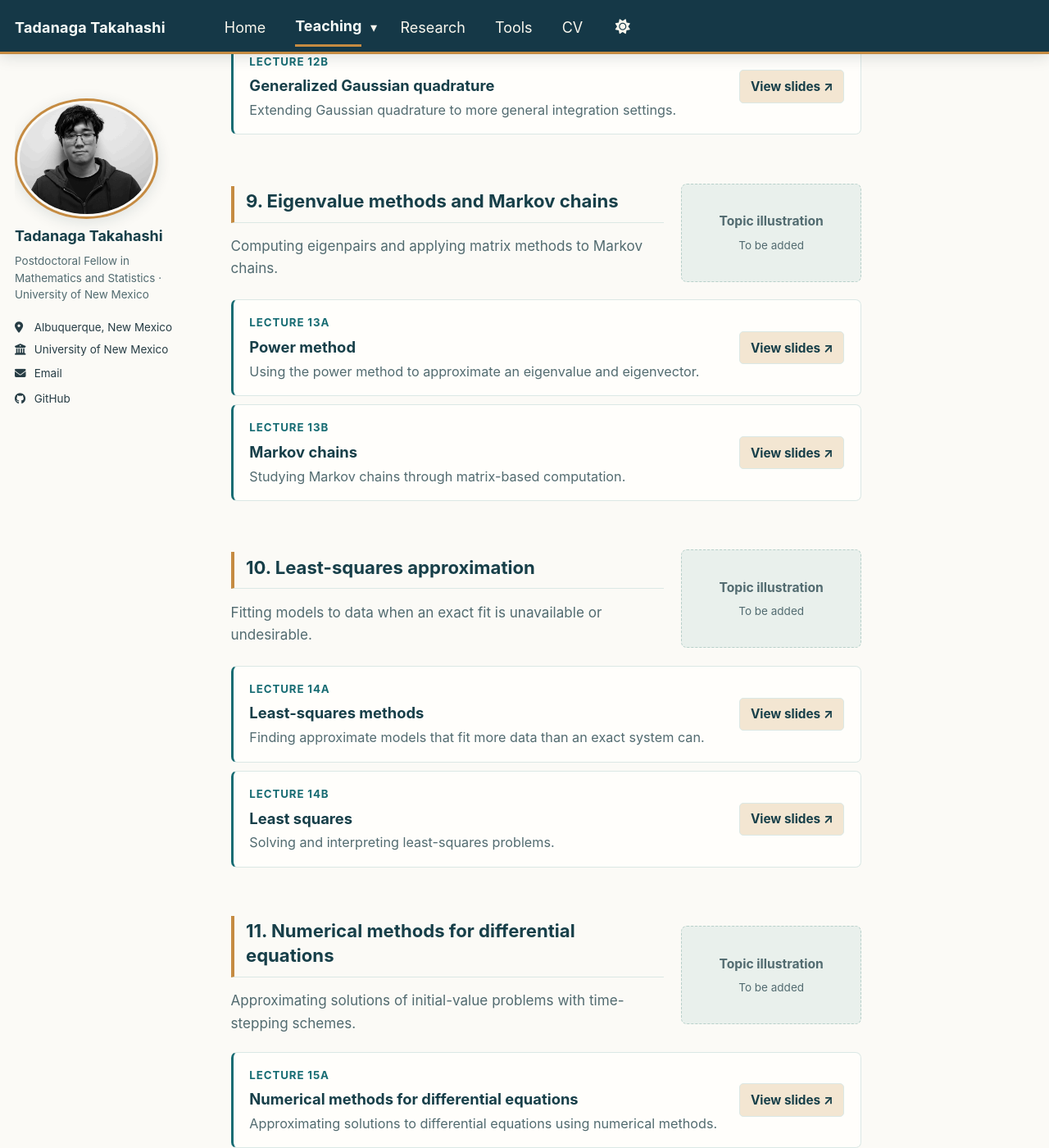
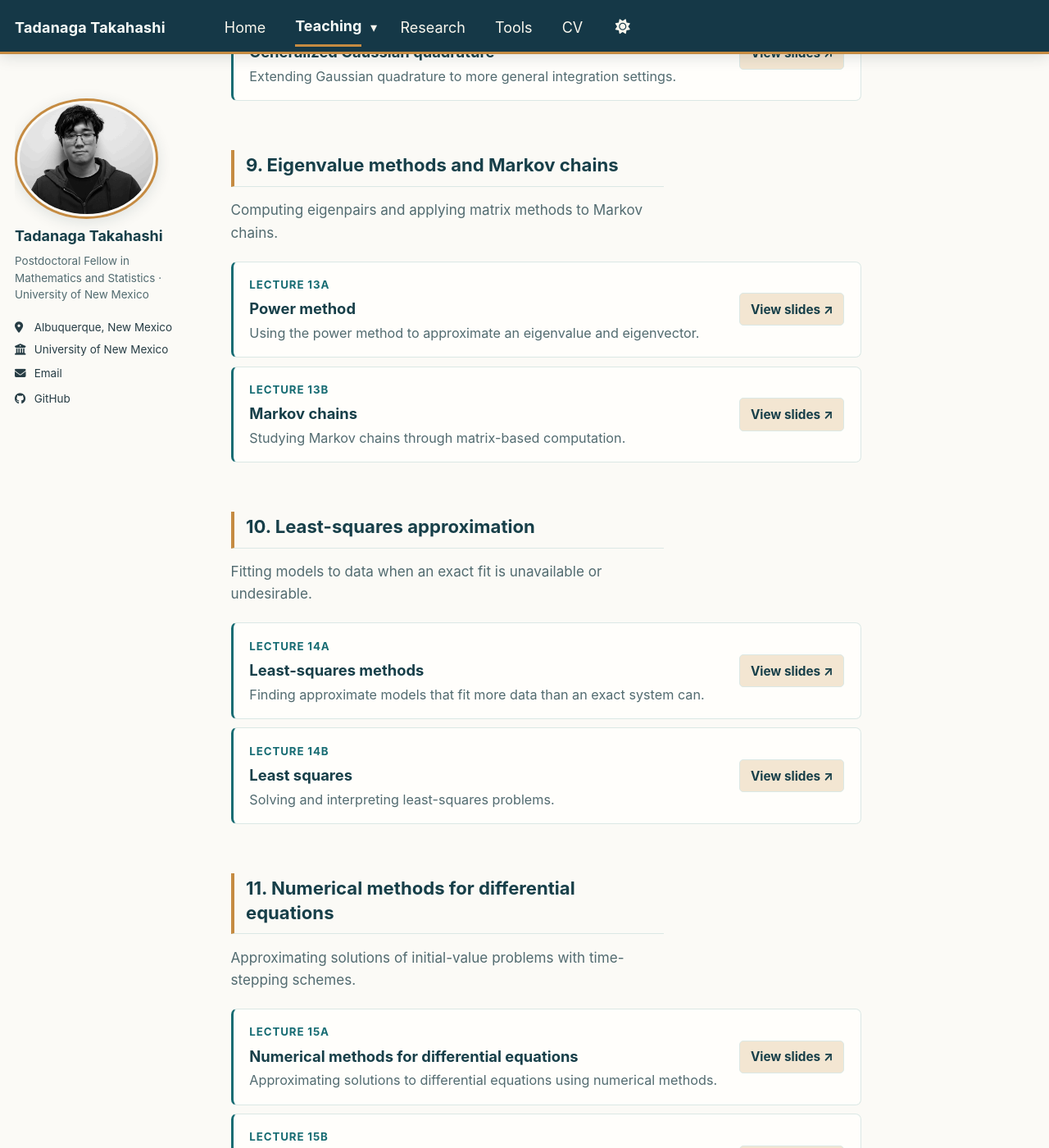
Before and after one commit to tadanaga/webpage, a Jekyll site: the page built from _pages/math-375.md, in a window 1280 px wide and 1400 px high, scrolled down 8320 px. Shown: the whole window at 82% size. Built offline with Jekyll 4.4.1, drawn with Linux system fonts in a browser that asks for light colours; a style sheet for code colours, icons or effects is not loaded; some of the changed text lies outside the part shown.

Commit message:
Render topic illustrations only when an image is configured

```diff
--- a/_includes/course-lecture-materials.html
+++ b/_includes/course-lecture-materials.html
@@ -14,23 +14,18 @@ If lectures are empty, the site shows a single understated 'coming later' row.
 
 {% for unit in include.units %}
 <section class="course-topic" id="topic-{{ unit.number }}" aria-labelledby="topic-{{ unit.number }}-title">
-  <div class="course-topic__header">
+  <div class="course-topic__header{% if unit.image %} course-topic__header--with-image{% endif %}">
     <div class="course-topic__intro">
       <h3 class="course-topic__title" id="topic-{{ unit.number }}-title">{{ unit.number }}. {{ unit.title | escape }}</h3>
       {% if unit.summary %}
       <p class="course-topic__summary">{{ unit.summary | escape }}</p>
       {% endif %}
     </div>
+    {% if unit.image %}
     <figure class="course-topic__figure">
-      {% if unit.image %}
       <img src="{{ unit.image | relative_url }}" alt="{{ unit.image_alt | default: unit.title | escape }}" loading="lazy">
-      {% else %}
-      <div class="course-topic__placeholder" role="note" aria-label="Illustration space reserved for {{ unit.title | escape }}">
-        <span>Topic illustration</span>
-        <small>To be added</small>
-      </div>
-      {% endif %}
     </figure>
+    {% endif %}
   </div>
   {% if unit.outline.size > 0 %}
   <details class="course-topic__details">
```
